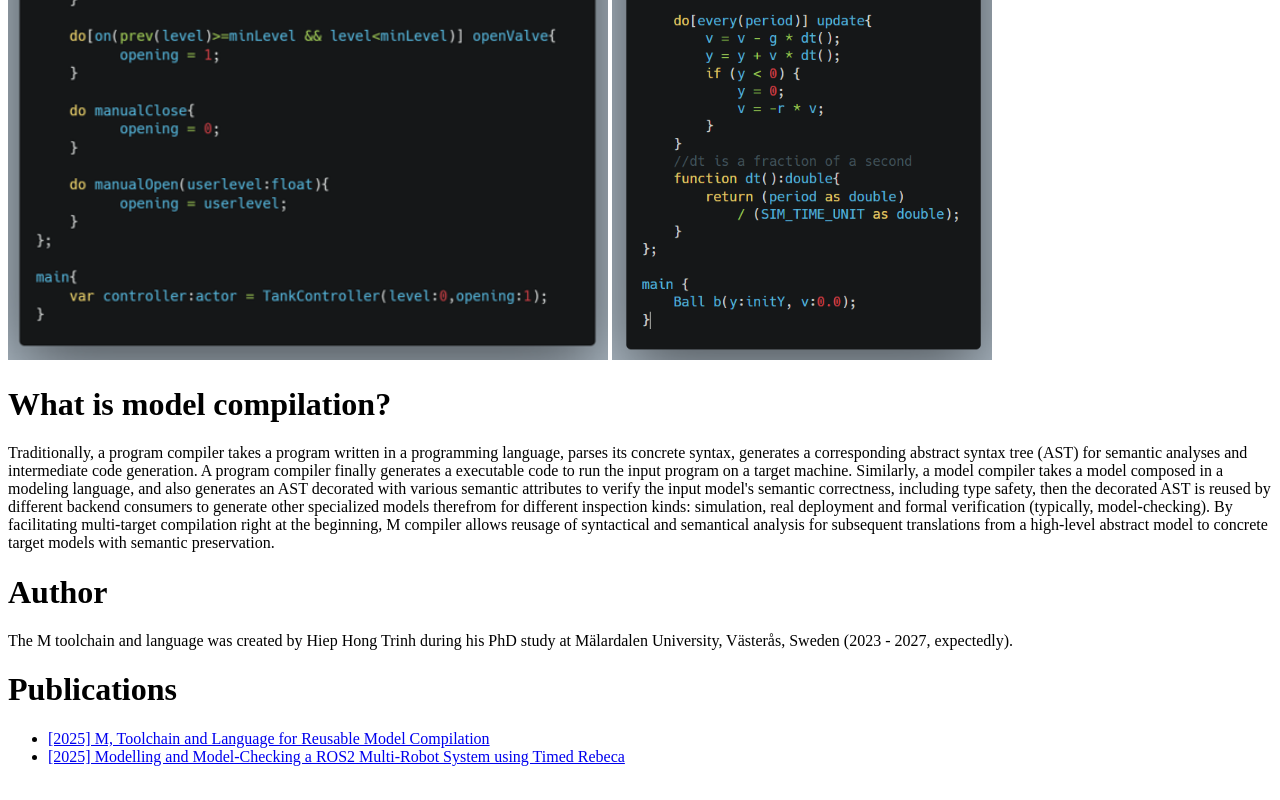
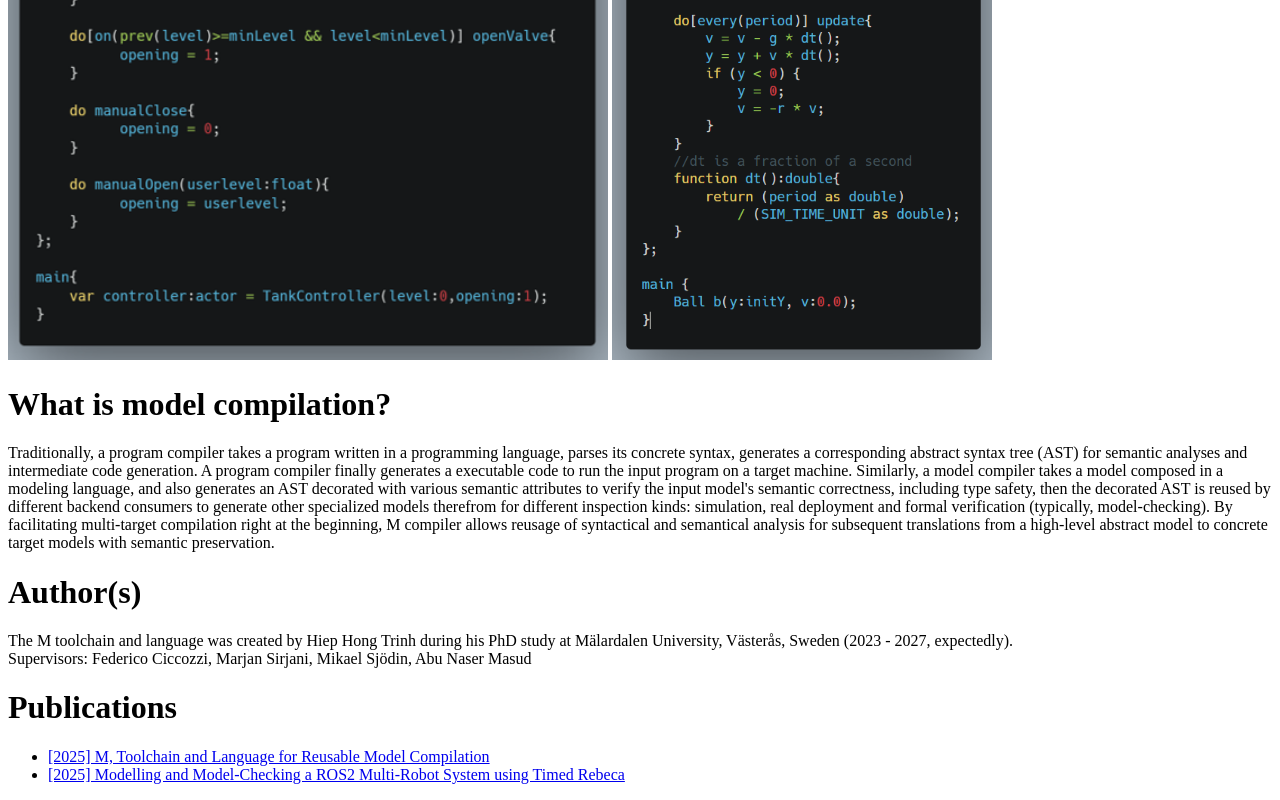
Before and after one commit to m-model-compiler/m-model-compiler.github.io, a plain HTML site: page index.html in a window 1280 px wide. Shown: the part 520-1320 px from the top of the page. Drawn offline with Linux system fonts and the light colour scheme.

Commit message:
added supervisors

```diff
--- a/index.html
+++ b/index.html
@@ -18,8 +18,10 @@
 
 	Similarly, a model compiler takes a model composed in a modeling language, and also generates an AST decorated with various semantic attributes to verify the input model's semantic correctness, including type safety, then the decorated AST is reused by different backend consumers to generate other specialized models therefrom for different inspection kinds: simulation, real deployment and formal verification (typically, model-checking). By facilitating multi-target compilation right at the beginning, M compiler allows reusage of syntactical and semantical analysis for subsequent translations from a high-level abstract model to concrete target models with semantic preservation.
 
-	<h1>Author</h1>
+	<h1>Author(s)</h1>
 	The M toolchain and language was created by Hiep Hong Trinh during his PhD study at Mälardalen University, Västerås, Sweden (2023 - 2027, expectedly).
+	<br>
+	Supervisors: Federico Ciccozzi, Marjan Sirjani, Mikael Sjödin, Abu Naser Masud
 
 	<h1>Publications</h1>
 	<ul>
```
